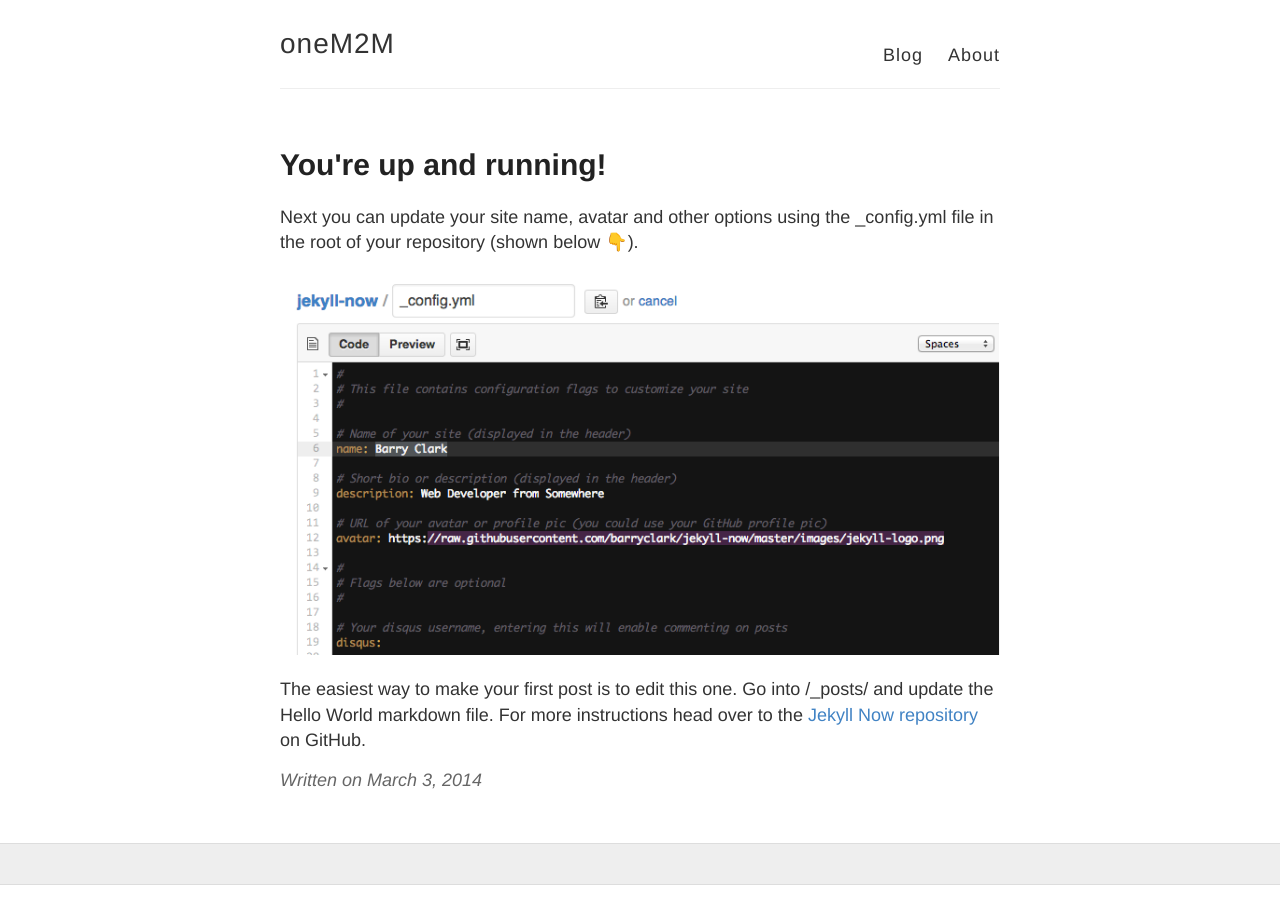
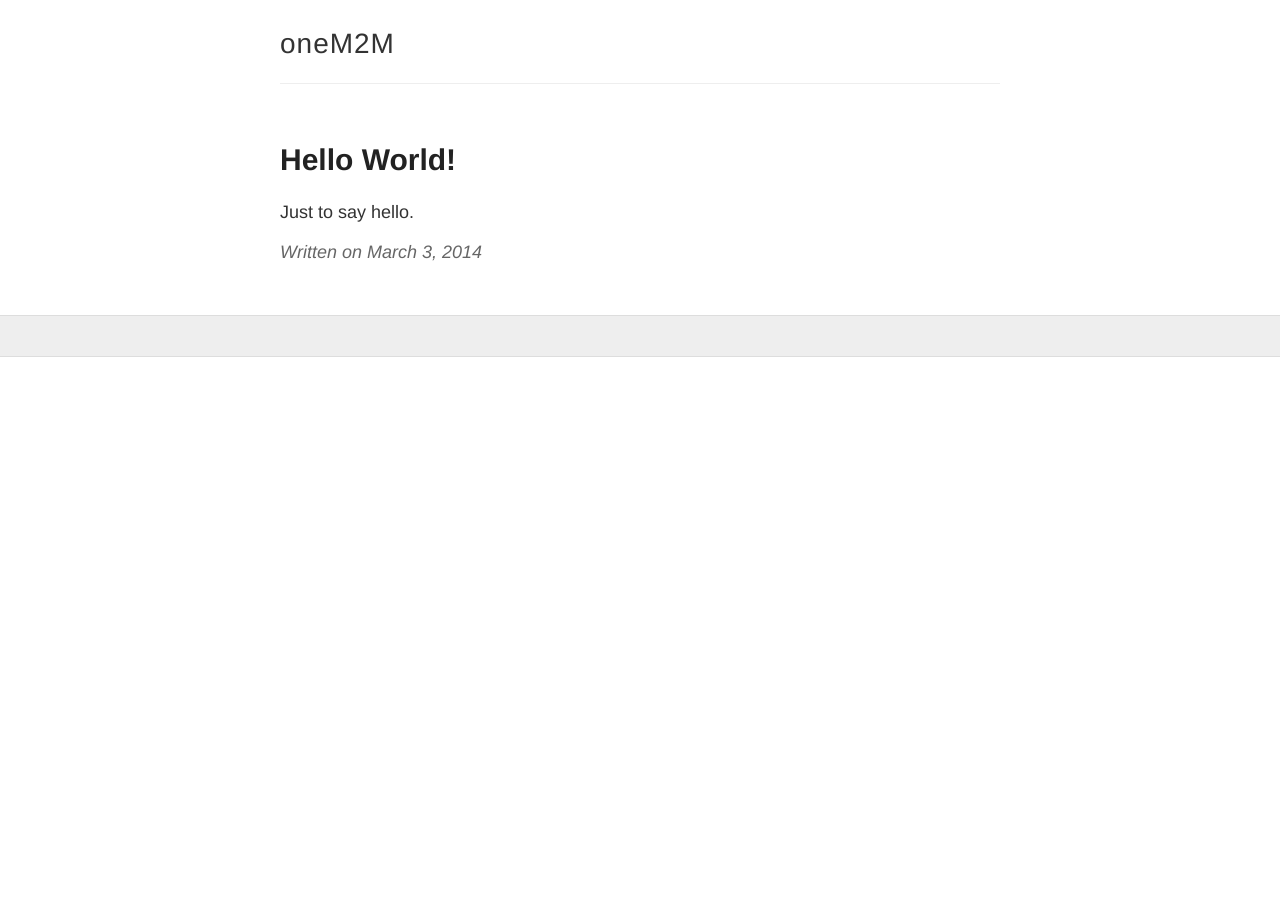
Before and after one commit to oneM2M/onem2m.github.io, a Jekyll site: the page built from _posts/2014-3-3-Hello-World.md, in a window 1280 px wide. Built offline with Jekyll 4.4.1, drawn with Linux system fonts in a browser that asks for light colours; emoji names are drawn with the system emoji font.

Commit message:
removed blog and about, leaving just front page

```diff
--- a/_layouts/default.html
+++ b/_layouts/default.html
@@ -30,8 +30,10 @@
           </div>
 
           <nav>
+          {% if 1 == 2 %}
             <a href="{{ site.baseurl }}/blog">Blog</a>
             <a href="{{ site.baseurl }}/about">About</a>
+          {% endif %}
           </nav>
         </header>
       </div>
--- a/_posts/2014-3-3-Hello-World.md
+++ b/_posts/2014-3-3-Hello-World.md
@@ -1,10 +1,6 @@
 ---
 layout: post
-title: You're up and running!
+title: Hello World!
 ---
 
-Next you can update your site name, avatar and other options using the _config.yml file in the root of your repository (shown below :point_down:).
-
-![_config.yml]({{ site.baseurl }}/images/config.png)
-
-The easiest way to make your first post is to edit this one. Go into /_posts/ and update the Hello World markdown file. For more instructions head over to the [Jekyll Now repository](https://github.com/barryclark/jekyll-now) on GitHub.
+Just to say hello.
```
Also changed, not shown: pages.html (deleted, +0 -14 lines), 8 other files.
